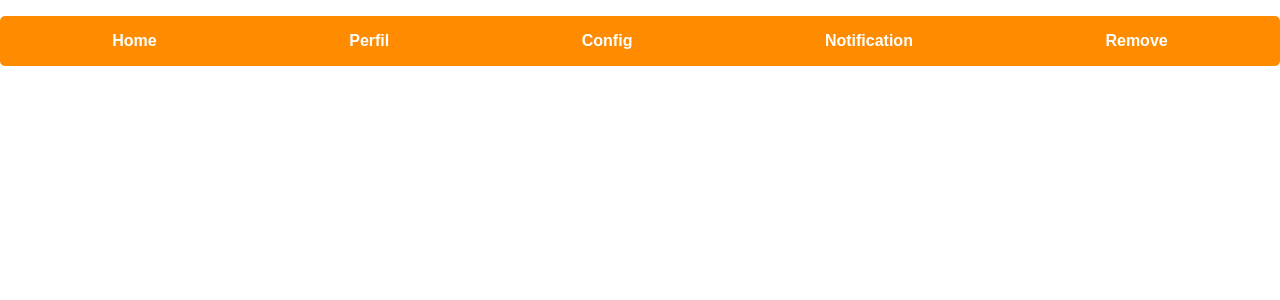
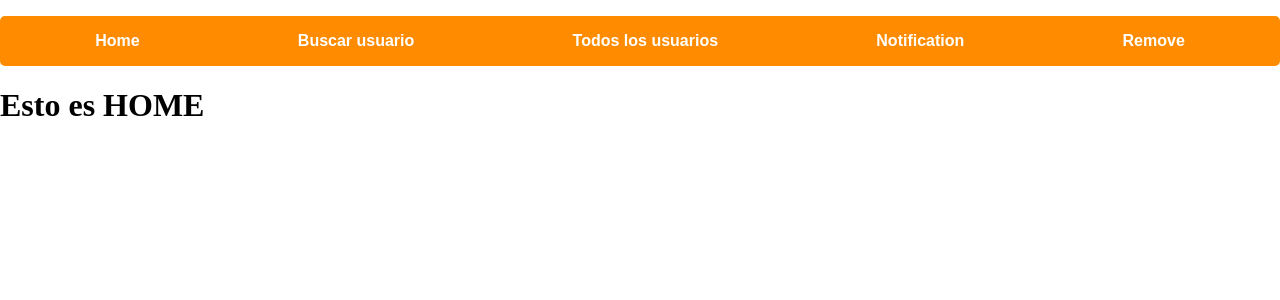
Before and after one commit to jeremiasramirez/gestor---angularJS, a PHP site: page / in a window 1280 px wide. Shown: the top 300 px of the page. Run offline with PHP 8.4, Linux system fonts and the light colour scheme; some libraries are stand-ins or nearby versions.

Commit message:
buscar usuarios terminado && empezando a mostrar navegacion de ver todos los usuarios

```diff
--- a/index.php
+++ b/index.php
@@ -42,8 +42,8 @@
 
 			<!-- redirect to public/js/config.js -->
 			<li class="list--item"><a href="#!/home">Home</a></li>
-			<li class="list--item"><a href="#!/perfil">Perfil</a></li>
-			<li class="list--item"><a href="#!/config">Config</a></li>
+			<li class="list--item"><a href="#!/buscar">Buscar usuario</a></li>
+			<li class="list--item"><a href="#!/todos">Todos los usuarios</a></li>
 			<li class="list--item"><a href="#!/notification">Notification</a></li>
 			<li class="list--item"><a href="#!/delete">Remove</a></li>
 
--- a/partials/config.html
+++ /dev/null
@@ -1 +0,0 @@
-<h1 class="btn--yes large" >Config</h1>
--- a/partials/delete.html
+++ b/partials/delete.html
@@ -1 +1 @@
-<h1 class="btn--rm large">Delete a element</h1>
+<h1>Delete a element</h1>
--- a/partials/home.html
+++ b/partials/home.html
@@ -1 +1 @@
-<h1 class="btn--add large">Esto es HOME</h1>
+<h1 >Esto es HOME</h1>
--- a/partials/notification.html
+++ b/partials/notification.html
@@ -1 +1,4 @@
-<h1 class="btn--yes large">Notification</h1>
+<h1 class="alert--success large">Notification</h1>
+<div >
+	<h1>{{name}}</h1>
+</div>
--- a/partials/perfil.html
+++ /dev/null
@@ -1 +0,0 @@
-<h1 class="btn--rm large">Mi perfil</h1>
--- /dev/null
+++ b/partials/todos.html
@@ -0,0 +1 @@
+<h1 class="btn--yes large" >Todos los perfiles</h1>
--- a/public/css/main.css
+++ b/public/css/main.css
@@ -58,7 +58,7 @@ body{
 
 
  */
-@media screen and (max-width: 400px){
+@media screen and (max-width: 600px){
 
 
 	/*
--- a/public/js/config.js
+++ b/public/js/config.js
@@ -4,25 +4,97 @@ path.config(function($routeProvider){
 
 	$routeProvider
 
-		.when("/perfil",{
-			templateUrl: 'partials/perfil.html'
+	/*
+
+		route buscar
+
+	*/
+		.when("/buscar",{
+			templateUrl: 'partials/buscar.html',
+			controller: "searchs"
 
 		})
 
+/*
+
+	routing home
+
+*/
 		.when("/home",{
 			templateUrl: "partials/home.html"
 		})
- 		.when("/config", {
- 			templateUrl: "partials/config.html"
+
+
+/*
+
+	routing config
+
+*/
+ 		.when("/todos", {
+ 			templateUrl: "partials/todos.html",
+ 			controller: "todos"
  		})
+
+
+/*
+
+	routing delete
+
+*/
  		.when("/delete", {
  			templateUrl: "partials/delete.html"
  		})
+
+
+/*
+
+	routing notification
+
+*/
  		.when("/notification", {
- 			templateUrl: "partials/notification.html"
+ 			templateUrl: "partials/notification.html",
+ 			controller: "notification"
  		})
+
+/*
+
+	routing when distint path
+
+*/
  		.otherwise({
- 			redirectTo: "/"
+ 			redirectTo: "/home"
  		})
 
 });
+
+
+
+
+/*
+
+	controller - buscar
+
+*/
+path.controller("searchs", ["$scope", function($scope){
+
+	$scope.persons = ["Luis", "Fernando", "Miguel", "Daniel", "Jeremias", "Jonathan" , "Jonatan",
+		"Pilar", "Danna" , "Melvin", "Lucia" , "Teresa", "Brenda" ,"Frank", "Franco", "Berenice",
+		"Brandon", "Boli", "Pirulo", "Mateo", "Maria", "Rosa", "Ronnie", "Rainer", "Randy"
+	];
+
+}])
+
+
+/*
+
+	controller - todos
+
+*/
+path.controller("todos", ["$scope", function($scope){
+
+	$scope.all = ["Luis", "Fernando", "Miguel", "Daniel", "Jeremias", "Jonathan" , "Jonatan",
+		"Pilar", "Danna" , "Melvin", "Lucia" , "Teresa", "Brenda" ,"Frank", "Franco", "Berenice",
+		"Brandon", "Boli", "Pirulo", "Mateo", "Maria", "Rosa", "Ronnie", "Rainer", "Randy"
+	];
+
+}])
```
Also changed, not shown: partials/buscar.html (added, +27 -0 lines).
